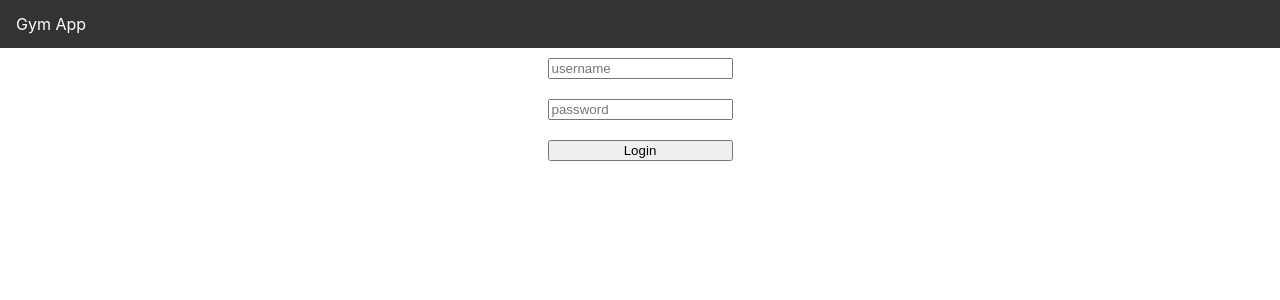
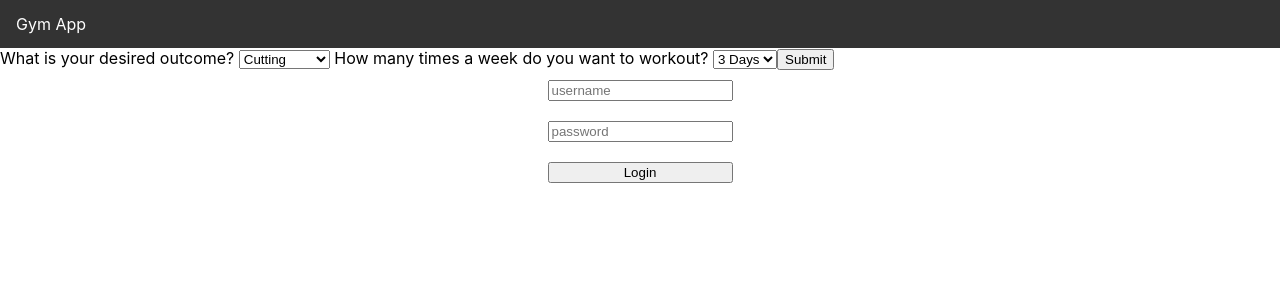
Before and after one commit to alezubi/Gym-Trainer-React-Official, a React (Create React App) app in the folder gym-trainer/: page / in a window 1280 px wide. Shown: the top 300 px of the page. Built offline with nearby package versions, Linux system fonts and the light colour scheme.

Commit message:
09.06.2022 Plan Generator Created, rough draft, need to still design and link submit button

```diff
--- a/gym-trainer/src/App.tsx
+++ b/gym-trainer/src/App.tsx
@@ -1,5 +1,6 @@
 
 import React, { useEffect, useState } from "react";
+import GymForm from "./components/Form/GymForm";
 
 import Navbar from "./components/Navbar/Navbar";
 import Routes from "./components/Routes";
@@ -15,6 +16,7 @@ import AppUserProvider from "./context/AppUserProvider";
 function App() {
   return <>
           <Navbar />
+          <GymForm />
           <Routes />
   </>
 }
--- a/gym-trainer/src/components/Exercise.tsx
+++ b/gym-trainer/src/components/Exercise.tsx
@@ -11,6 +11,6 @@ export default function Exercise({exercise}: ExerciseProps){
     return <div>
         <h3>Id: {exercise.id}</h3>
         <p>Name: {exercise.name}</p>
-        Description: <td dangerouslySetInnerHTML={{__html: exercise.description}} />
+        Description:<span dangerouslySetInnerHTML={{__html: exercise.description}}></span>
     </div>
 }
--- /dev/null
+++ b/gym-trainer/src/components/Form/GymForm.tsx
@@ -0,0 +1,64 @@
+import React, { useState } from "react";
+
+export default function GymForm(){
+
+    const [goal, setGoal] = useState("");
+    const [split, setSplit] = useState("");
+
+    const handleGoalChange = (e: any) => {
+        setGoal(e.target.value);
+    }
+
+    const handleSplitChange = (e: any) => {
+        setSplit(e.target.value);
+    }
+
+    return <div>
+        <form>
+            {/* user input */}
+
+            <label> What is your desired outcome? </label>
+            <select value={goal} onChange={handleGoalChange}>
+                {/* <option value="NoGoal">Choose an option</option> */}
+                <option value="Cutting">Cutting</option>
+                <option value="Maintaining">Maintaining</option>
+                <option value="Bulking">Bulking</option>
+            </select>
+
+            <label> How many times a week do you want to workout? </label>
+            <select value={split} onChange={handleSplitChange}>
+                {/* <option value="NoSplit">Choose an option</option> */}
+                <option value="3-days">3 Days</option>
+                <option value="4-days">4 Days</option>
+                <option value="5-days">5 Days</option>
+            </select>
+
+            <button type="submit">Submit</button>
+            {/* Need to handle submit to Generate workout */}
+        </form>
+    </div>
+}
+
+// Notes:
+/*
+    - Do you want to see individual exercises or see all of them?
+    - Do we want a filter function to categorize the main muscle group of each exercise?
+    - How do we want the user/consumer to use this? What is the outcome of this feature?
+
+    Pick the route we want to go in: (Form)
+        - Users ( admin and customer )
+            - customer
+        - What is your desired outcome?
+            - Bulking, maintaining, cuting (Enum)
+        - User Schedule
+            - Type of Split (3 - beginner, 4- intermediate, 5-advanced day split option)
+
+    Then goes to the workouts that are appropriate to answered questions.
+
+    Display after form: (photo, name, discription, link (optional), # reps, # sets)
+        Workouts for split
+            - workouts
+
+    Ex: render three days of exercises, one upper body, one lower body, and in between.
+
+*/
--- a/gym-trainer/src/components/Navbar/Navbar.tsx
+++ b/gym-trainer/src/components/Navbar/Navbar.tsx
@@ -2,8 +2,6 @@ import { Link } from "react-router-dom"
 import "./Navbar.css"
 import { useContext } from "react"
 import { AppUser, AppUserContext } from "../../context/AppUserProvider";
-
-
 
 export default function Navbar(){
 
```
Also changed, not shown: gym-trainer/src/components/Form/GymForm.css (added).
